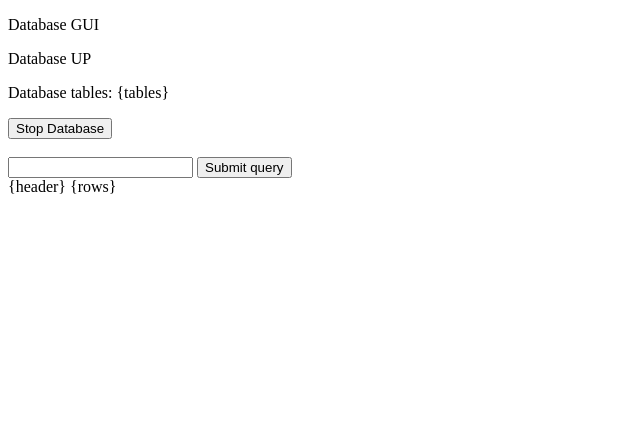
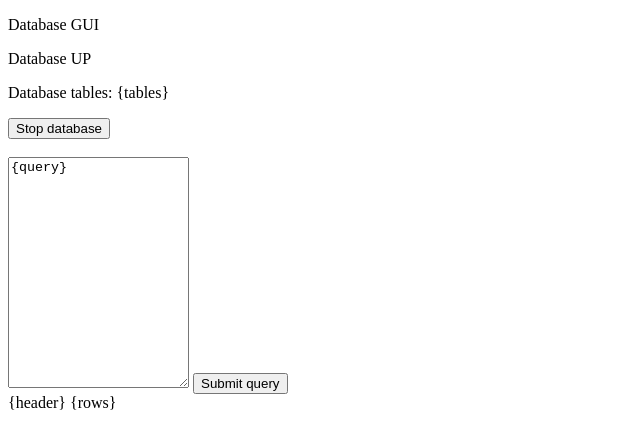
Before and after one commit to DanzTheDeadly/SQL_trainer, a plain HTML site: page src/html/data.html in a window 1280 px wide. Shown: the whole page, without its empty margins (0-640 px from the left). Drawn offline with Linux system fonts and the light colour scheme.

Commit message:
Added CSS dark color and query does not disappear after submit

```diff
--- a/src/html/data.html
+++ b/src/html/data.html
@@ -13,13 +13,13 @@
         <p>Database UP</p>
         <p>Database tables: {tables}</p>
         <form method="post">
-            <input type="submit" name="DB_SIGNAL" value="Stop Database">
+            <button id="signal_button" name="DB_SIGNAL" type="submit">Stop database</button>
         </form>
     </article>
     <br>
     <article id="sql_gui">
         <form id="sql_form" method="post" enctype="text/plain">
-            <input id="sql_input" type="text" name="SQL">
+            <textarea id="sql_input" rows="15" name="SQL">{query}</textarea>
             <button id="submit_button" type="submit">Submit query</button>
         </form>
         <table>
--- a/src/html/style.css
+++ b/src/html/style.css
@@ -1,4 +1,10 @@
+body {
+    background-color: #303030;
+    color: #CFD0D0;
+}
+
 #status_bar {
+    font-family: Monospace;
     width: 70%;
     margin-left: 10%;
     margin-right: 10%;
@@ -13,23 +19,32 @@
 
 #sql_form {
     float: left;
-    width: 45%;
+    width: 48%;
 }
 
 #sql_input {
+    background-color: #3A3A3F;
+    color: #CFD0D0;
     font-family: Monospace;
-    width: 60%;
+    width: 75%;
     float: left;
+    resize: vertical
+}
+
+#signal_button {
+    background-color: #A0A0AF;
 }
 
 #submit_button {
+    background-color: #A0A0AF;
     width: 20%;
     float: right;
 }
 
 table {
+    background-color: #3A3A3F;
     float: right;
-    width: 45%;
+    width: 48%;
     border: 1px solid gray;
 }
 
```
Also changed, not shown: src/html/index.html (+1 -1 lines), 1 other file.
